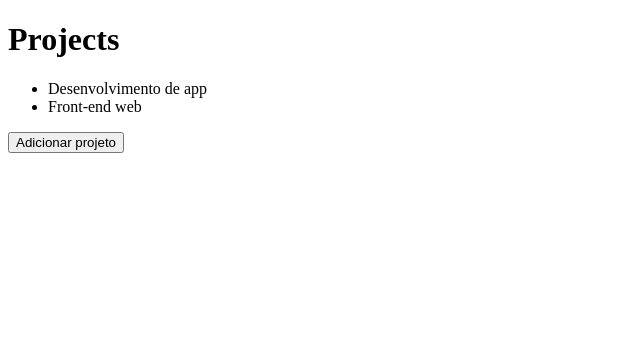
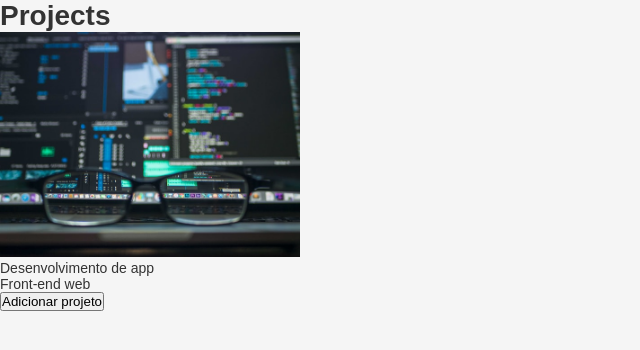
Before and after one commit to brunrocha/react-basics-frontend, a React app: page / in a window 1280 px wide. Shown: the top 350 px of the page, without its empty margins (0-640 px from the left). Built offline with nearby package versions, Linux system fonts and the light colour scheme.

Commit message:
Importando imagens e arquivos css

```diff
--- /dev/null
+++ b/src/App.css
@@ -0,0 +1,12 @@
+* {
+  margin: 0;
+  padding: 0;
+  outline: 0;
+  box-sizing: border-box;
+}
+
+body {
+  background: #f5f5f5;
+  font: 14px sans-serif;
+  color: #333;
+}
--- a/src/App.js
+++ b/src/App.js
@@ -1,4 +1,7 @@
 import React, { useState } from "react";
+
+import "./App.css";
+import backgroundImage from "./assets/tech-glass.jpg";
 
 import Header from "./components/Header";
 
@@ -17,6 +20,8 @@
     <>
       <Header title='Projects' />
 
+      <img src={backgroundImage} width={300} />
+
       <ul>
         {projects.map(project => (
           <li key={project}>{project}</li>
--- a/webpack.config.js
+++ b/webpack.config.js
@@ -18,6 +18,17 @@
           loader: "babel-loader",
         },
       },
+      {
+        test: /\.css$/,
+        exclude: /node_modules/,
+        use: [{ loader: "style-loader" }, { loader: "css-loader" }],
+      },
+      {
+        test: /.*\.(gif|png|jpe?g)$/i,
+        use: {
+          loader: "file-loader",
+        },
+      },
     ],
   },
 };
```
Also changed, not shown: package.json (+7 -0 lines), src/assets/tech-glass.jpg (added), 1 other file (tests, documents, lock files or other folders).
